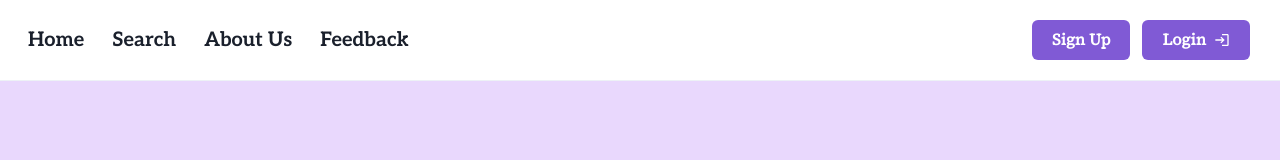
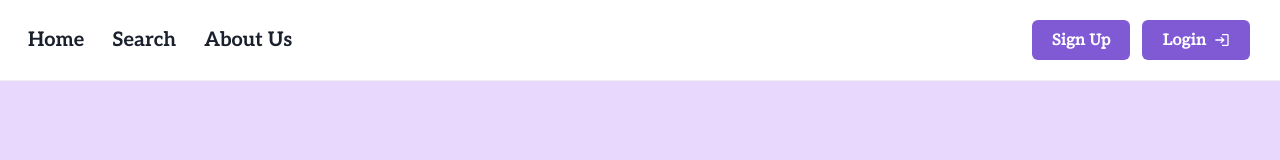
Before and after one commit to HelpfulNeighbor/411-Project, a React (Create React App) app in the folder HelpfulNeighbor.web/ClientApp/: page / in a window 1280 px wide. Shown: the top 160 px of the page. Built offline with nearby package versions, Linux system fonts and the light colour scheme; a web font is replaced by a local one.

Commit message:
got rid of feedback page

```diff
--- a/HelpfulNeighbor.web/ClientApp/src/Components/NavBar/NavBar.tsx
+++ b/HelpfulNeighbor.web/ClientApp/src/Components/NavBar/NavBar.tsx
@@ -51,18 +51,8 @@ export default function NavBar() {
             </ChakraLink>
           </Heading>
         </Box>
-        <Box p="2">
-          <Heading size="md">
-            <ChakraLink as={ReactRouterLink} to="/feedback">
-              Feedback
-            </ChakraLink>
-          </Heading>
-        </Box>
         <Spacer />
         <ButtonGroup spacing="3" pr="10px">
-        {/* <Button rightIcon={<MdAttachMoney />} colorScheme="yellow" p="20px">
-            Donate
-          </Button> */}
           <SignUpModel />
           <LoginModel />
           <LogoutModel />
--- a/HelpfulNeighbor.web/ClientApp/src/Pages/FeedbackPage.tsx
+++ /dev/null
@@ -1,10 +0,0 @@
-import NavBar from "../Components/NavBar/NavBar";
-
-export default function FeedbackPage () {
-    return(
-        <div>
-            <NavBar />
-            Feedback Page
-        </div>
-    )
-}
--- a/HelpfulNeighbor.web/ClientApp/src/Routes/Routes.tsx
+++ b/HelpfulNeighbor.web/ClientApp/src/Routes/Routes.tsx
@@ -1,6 +1,5 @@
 import { RouterProvider, createBrowserRouter } from "react-router-dom";
 import App from "../App";
-import FeedbackPage from "../Pages/FeedbackPage";
 import AboutUsPage from "../Pages/AboutUsPage";
 import SearchPage from "../Pages/SearchPage";
 import HomePage from "../Pages//HomePage";
@@ -16,7 +15,6 @@ const Routes = () => {
       children: [
         { path: "", element: <HomePage /> },
         { path: "about", element: <AboutUsPage /> },
-        { path: "feedback", element: <FeedbackPage /> },
         { path: "search", element: <SearchPage /> },
       ]
     },
```
